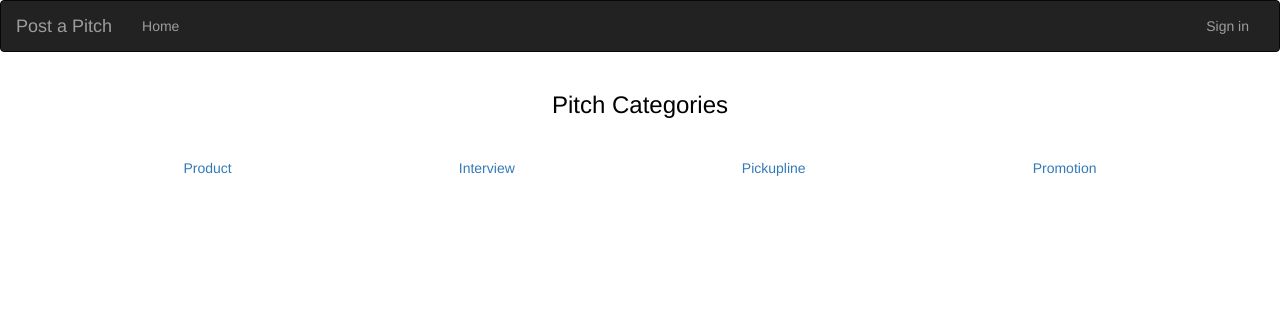
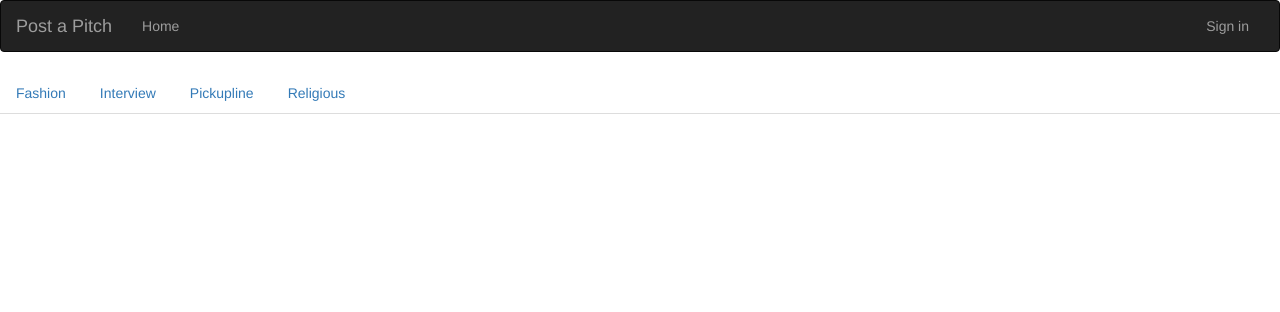
Before and after one commit to Julia-Agasaro/PitchIt, a Flask app: page / in a window 1280 px wide. Shown: the top 312 px of the page. Run offline with Flask 2, Linux system fonts and the light colour scheme; data that the repository does not hold is empty; some libraries are stand-ins or nearby versions.

Commit message:
Styled Pitches

```diff
--- a/app/templates/home.html
+++ b/app/templates/home.html
@@ -5,40 +5,37 @@
 {% endblock %}
 
   {% block content %}
-    <div class="container">
-      <h3 style="color:black;text-align: center">Pitch Categories</h3>
-      <br>
 
-      <ul class="nav nav-pills nav-justified nav-fill" role="tablist">
+
+
+  <ul class="nav nav-tabs" id="myTab" role="tablist">
       <li class="nav-item">
-          <a class="nav-link active" data-toggle="tab" href="#product">Product</a>
+        <a class="nav-link active" id="fashion-tab" data-toggle="tab" href="#fashion" role="tab" aria-controls="fashion" aria-selected="true">Fashion</a>
       </li>
       <li class="nav-item">
-          <a class="nav-link" data-toggle="tab" href="#interview">Interview</a>
+        <a class="nav-link" id="interview-tab" data-toggle="tab" href="#interview" role="tab" aria-controls="interview" aria-selected="false">Interview</a>
       </li>
       <li class="nav-item">
-          <a class="nav-link" data-toggle="tab" href="#pickupline">Pickupline</a>
+        <a class="nav-link" id="pickupline-tab" data-toggle="tab" href="#pickupline" role="tab" aria-controls="pickupline" aria-selected="false">Pickupline</a>
       </li>
       <li class="nav-item">
-          <a class="nav-link" data-toggle="tab" href="#promotion">Promotion</a>
+        <a class="nav-link" id="religious-tab" data-toggle="tab" href="#religious" role="tab" aria-controls="religious" aria-selected="false">Religious</a>
       </li>
     </ul>
 
+    <!-- Tab panes -->
     <div class="tab-content">
-        <div id="product" class="container tab-pane active"><br>
-          {{ macro.display(productpitch) }}
-
+      <div class="tab-pane active" id="fashion" role="tabpanel" aria-labelledby="fashion-tab"><br>
+          {{ macro.display(fashionpitch) }}
       </div>
-        <div id="interview" class="container tab-pane fade"><br>
+      <div class="tab-pane" id="interview" role="tabpanel" aria-labelledby="interview-tab"><br>
           {{ macro.display(interviewpitch) }}
       </div>
-        <div id="pickupline" class="container tab-pane fade"><br>
-          {{ macro.display(pickuplines)}}
+      <div class="tab-pane" id="pickupline" role="tabpanel" aria-labelledby="pickupline-tab"><br>
+          {{ macro.display(pickuplines) }}
       </div>
-        <div id="promotion" class="container tab-pane fade"><br>
-          {{ macro.display(promotionpitch) }}
-        </div>
-
+      <div class="tab-pane" id="religious" role="tabpanel" aria-labelledby="religious-tab"><br>
+          {{ macro.display(religiouspitch) }}
       </div>
     </div>
   {% endblock %}
```
Lines whose indentation alone changed are shown as unchanged.
